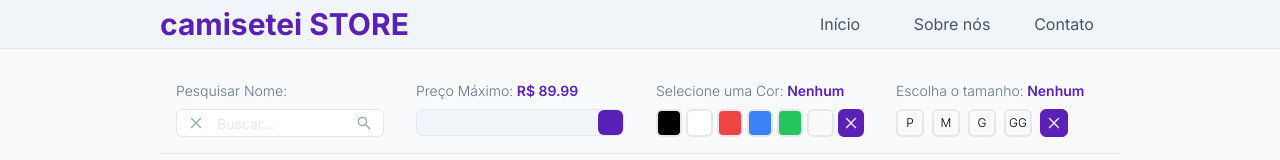
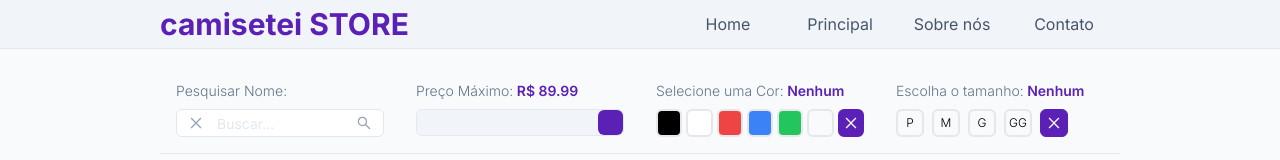
Before and after one commit to edgardamasceno-dev/20240402-assignment, a Next.js app: page / in a window 1280 px wide. Shown: the top 160 px of the page. Built offline with nearby package versions, Linux system fonts and the light colour scheme.

Commit message:
refact: improve navigation

```diff
--- a/src/app/layout.js
+++ b/src/app/layout.js
@@ -11,7 +11,8 @@ export const metadata = {
 };
 
 const menuItems = [
-  { href: '/', text: 'Início' },
+  { href: '/', text: 'Home' },
+  { href: '#maincontent', text: 'Principal' },
   { href: '#about', text: 'Sobre nós' },
   { href: '#contact', text: 'Contato' },
 ];
--- a/src/components/Navbar/navbar.jsx
+++ b/src/components/Navbar/navbar.jsx
@@ -3,9 +3,6 @@ import { MobileNavbar } from './mobile-navbar';
 export const Navbar = ({ menuItems }) => {
     return (
         <div className='bg-slate-100 border-b-[1px] border-b-slate-200 max-w-full px-4 text-slate-600'>
-            <a href="#maincontent" className="skip-link sr-only focus:not-sr-only absolute z-50">
-                Pular para o conteúdo principal
-            </a>
             <div className='max-w-[960px] w-full mx-auto flex justify-between items-center h-12'>
                 <BrandLink />
                 <DesktopMenu menuItems={menuItems} />
```
